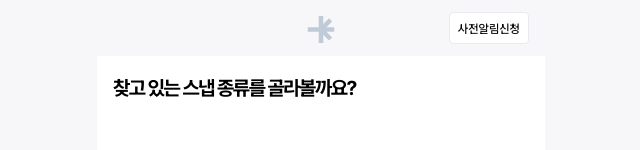
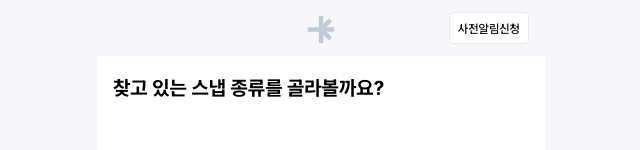
Before and after one commit to NeoSelf1/chiksnap-deployment, a Next.js app: page /select-type in a window 1280 px wide. Shown: the top 150 px of the page, without its empty margins (319-959 px from the left). Built offline with nearby package versions, Linux system fonts and the light colour scheme.

Commit message:
fix: 폰트 설정 변경(#2)

```diff
--- a/src/app/globals.css
+++ b/src/app/globals.css
@@ -7,7 +7,7 @@
     @apply font-semibold text-[34px] leading-[42px] tracking-[0px];
   }
   .title-1 {
-    @apply font-bold text-[20px] leading-[32px] tracking-[-1.5px];
+    @apply font-bold text-[20px] leading-[32px] tracking-[0px];
   }
   .title-2 {
     @apply font-semibold text-[18px] leading-[28px] tracking-[0.1px];
@@ -36,4 +36,7 @@
   .btn-selected {
     @apply btn bg-gray-800 text-white;
   }
+  .placeholder-gray-300::placeholder {
+    color: #c1cbd8;
+  }
 }
```
